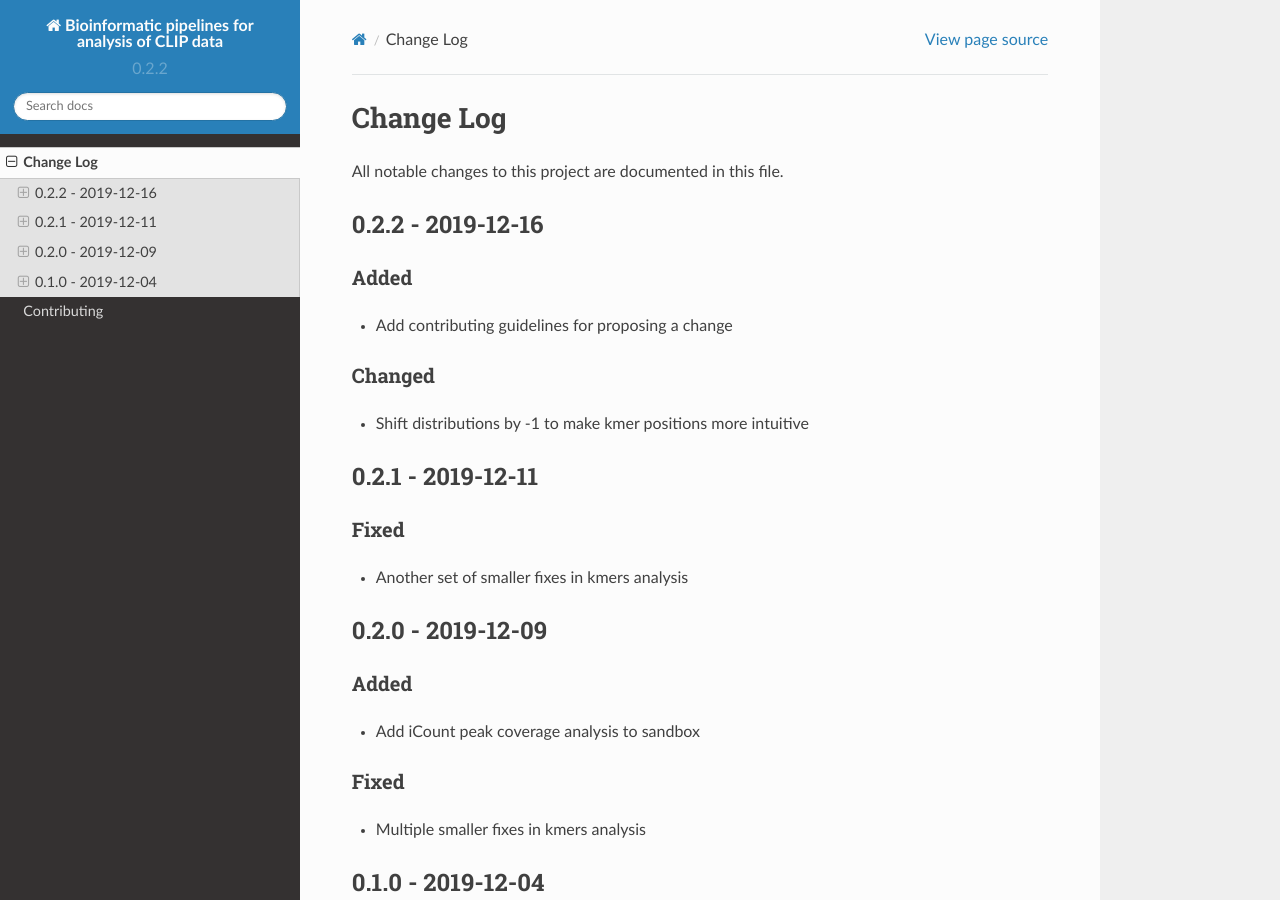
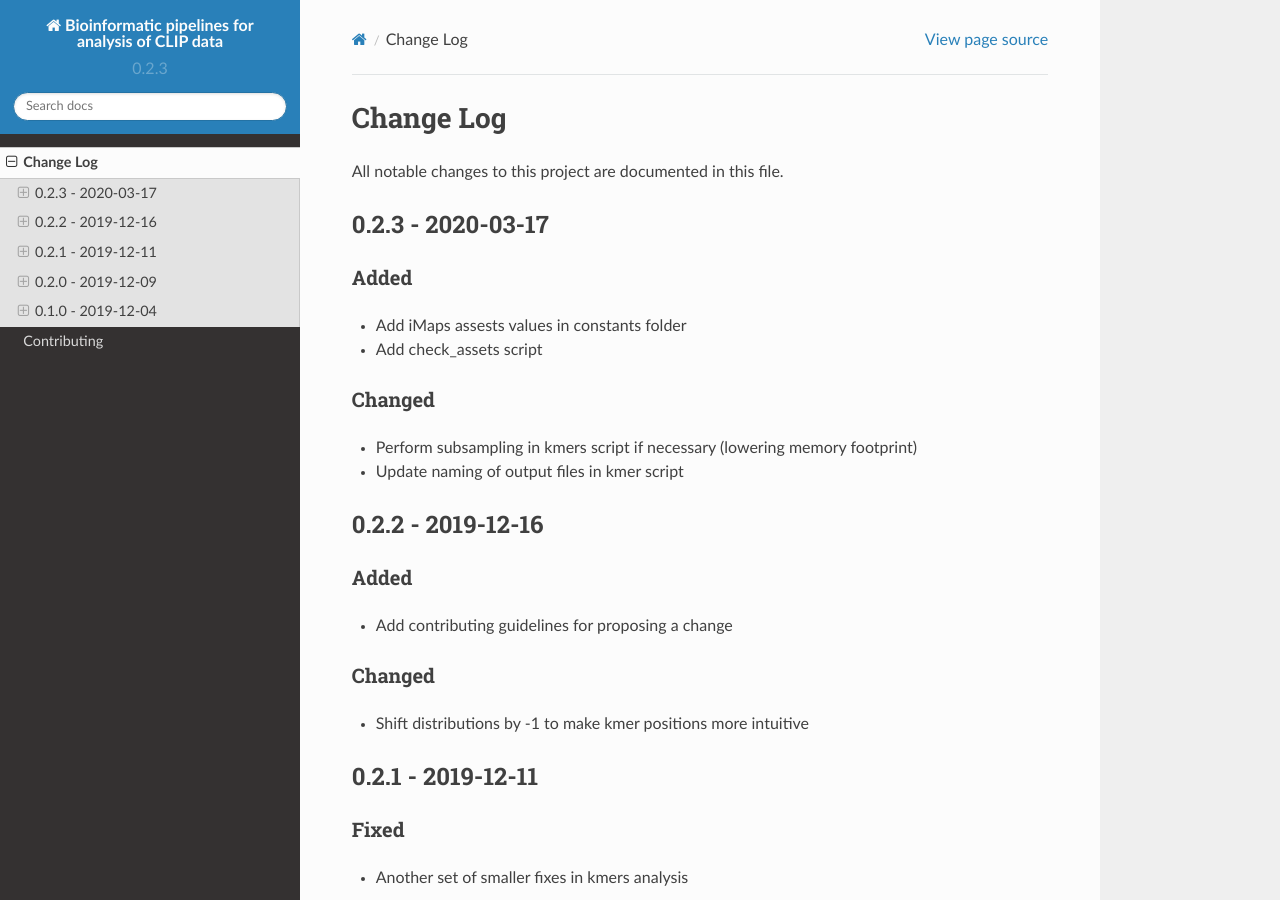
Before and after one commit to kkuret/imaps, a Sphinx documentation site: the page built from docs/CHANGELOG.rst, in a window 1280 px wide and 900 px high. Built offline with Sphinx 7.4.7 and the Read the Docs theme 2.0.0, drawn with Linux system fonts in a browser that asks for light colours.

Commit message:
Prepare release 0.2.3

```diff
--- a/docs/CHANGELOG.rst
+++ b/docs/CHANGELOG.rst
@@ -3,6 +3,21 @@ Change Log
 ##########
 
 All notable changes to this project are documented in this file.
+
+
+==================
+0.2.3 - 2020-03-17
+==================
+
+Added
+-----
+- Add iMaps assests values in constants folder
+- Add check_assets script
+
+Changed
+-------
+- Perform subsampling in kmers script if necessary (lowering memory footprint)
+- Update naming of output files in kmer script
 
 
 ==================
--- a/imaps/__about__.py
+++ b/imaps/__about__.py
@@ -10,7 +10,7 @@ __url__ = 'https://github.com/jernejule/imaps'
 
 try:
     # __version__ = get_distribution(__title__).version
-    __version__ = '0.2.2'
+    __version__ = '0.2.3'
 except DistributionNotFound:
     # Package is not (yet) installed.
     pass
```
